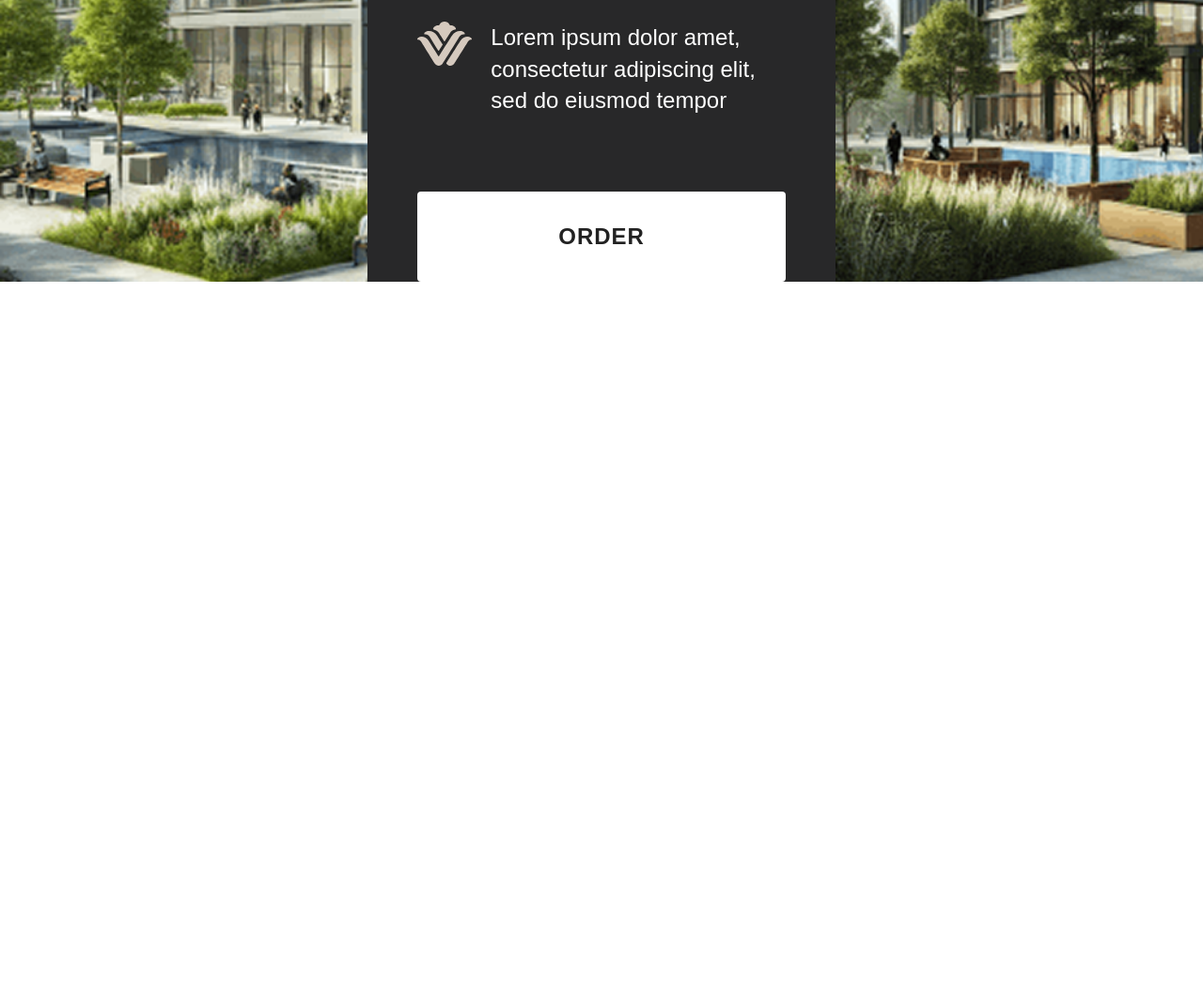
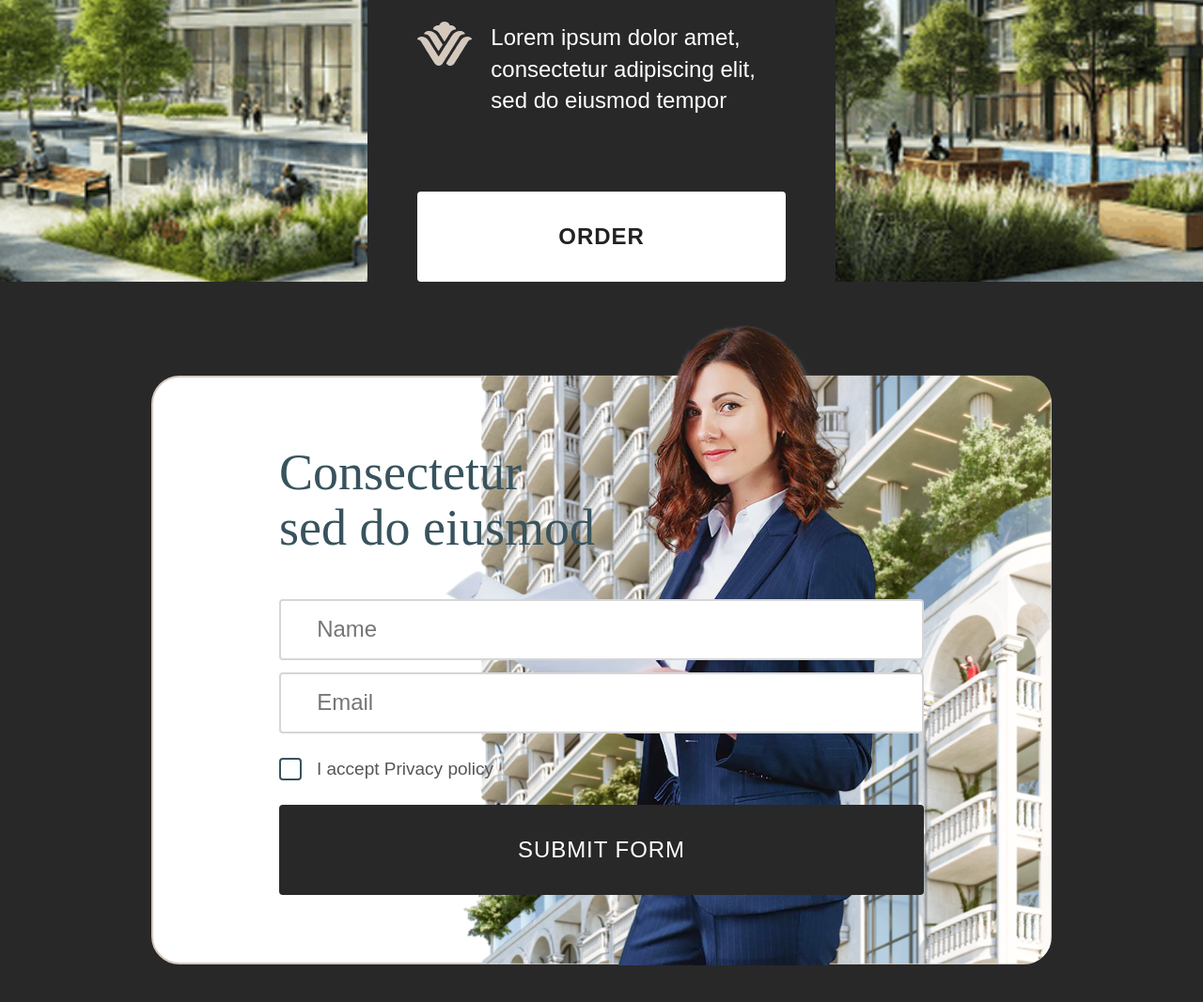
Before and after one commit to gudrum1983/Serenity, a website: page index.html in a window 1280 px wide. Shown: the part 1523-2590 px from the top of the page at 94% size. Before the commit the page ends 1823 px from the top, so only its background shows below. Drawn offline with Linux system fonts and the light colour scheme.

Commit message:
add Form

```diff
--- a/blocks/Button/index.css
+++ b/blocks/Button/index.css
@@ -1,7 +1,7 @@
 .Button {
     border: none;
     display: flex;
-width: 100%;
+    width: 100%;
     height: 96px;
     padding: 32px 50px;
     justify-content: center;
@@ -22,3 +22,11 @@
 .Button__fit {
     width: fit-content;
 }
+
+.Button_type_dark {
+    color: #FFFFFF;
+    background: #282829;
+    text-align: center;
+    font-weight: 400;
+    text-transform: uppercase;
+}
--- a/blocks/Features/index.css
+++ b/blocks/Features/index.css
@@ -1,6 +1,6 @@
 .Features {
     width: 100%;
-    background: #282829;
+
 }
 
 .Features__Layout {
@@ -11,7 +11,6 @@
     flex-direction: row;
     gap: 53px;
     padding-top: 100px;
-    background: #282829;
 }
 
 .Features__Content {
--- a/blocks/Schedule/index.css
+++ b/blocks/Schedule/index.css
@@ -0,0 +1,172 @@
+.Schedule {
+    width: 100%;
+    height: fit-content;
+    padding: 100px 161px;
+}
+
+.Schedule__Layout {
+    border-radius: 30px;
+    border: 2px solid #D5C9BE;
+    background: #FFF;
+}
+
+.Schedule__FormBox {
+    padding: 72px 134px;
+    width: 100%;
+    display: flex;
+    flex-direction: column;
+
+}
+
+.Schedule__Form {
+    max-width: 774px;
+    display: flex;
+    flex-direction: column;
+    gap: 26px;
+
+}
+
+.Schedule__FormTitle {
+    z-index: 2;
+    width: 100%;
+    color: #38535D;
+    font-family: Prata, serif;
+    font-size: 54px;
+    font-style: normal;
+    font-weight: 400;
+    line-height: 110%; /* 59.4px */
+    margin-bottom: 45px;
+}
+
+.Schedule__FormInput {
+    display: flex;
+    height: 65px;
+    padding: 13.877px 20.815px 13.877px 38.161px;
+    align-items: center;
+    gap: 8.673px;
+    align-self: stretch;
+    border-radius: 4px;
+    border: 2px solid #D6D6D6;
+    background: var(--white, #FFF);
+    color: var(--SECONDARY-COLOR-SUPPORTING-COLORS-IRON, #55565A);
+    font-family: Arial, serif;
+    font-size: 24px;
+    font-style: normal;
+    font-weight: 400;
+    line-height: 150%; /* 36px */
+    z-index: 2;
+}
+
+
+.Schedule__FormCheck  {
+    z-index: 2;
+    color: var(--SECONDARY-COLOR-SUPPORTING-COLORS-IRON, #55565A);
+
+    font-family: Arial, serif;
+    font-size: 19px;
+    font-style: normal;
+    font-weight: 400;
+    line-height: 130%; /* 24.7px */
+
+
+}
+
+.Schedule__FormFields {
+    display: flex;
+    flex-direction: column;
+    gap: 13px;
+    width: 100%;
+}
+
+.background-block {
+    position: relative;
+    z-index: 1;
+}
+
+/* первая картинка */
+.background-block::before {
+    content: '';
+    position: absolute;
+    right: 91px;
+    height: calc(100% + 129px + 3px);
+    bottom: -3px;
+    width: 600px;
+    background-image: url('../../images/form_2.png');
+    background-size: cover;
+    background-position: top;
+    z-index: 1;
+}
+
+/* вторая картинка */
+.background-block::after {
+    content: '';
+    position: absolute;
+    top: -3px;
+    right: -2px;
+    height: calc(100% + 5px);
+    width: calc(100% + 3px); /* или нужная ширина */
+    background-image: url('../../images/form_1.png');
+    background-size: cover;
+    background-repeat: no-repeat;
+    background-position: top right;
+    z-index: 0;
+    border-radius: 30px;
+    overflow: hidden;
+}
+
+.Schedule__Submit {
+    z-index: 2;
+}
+
+.checkbox {
+    width: fit-content;
+    display: flex;
+    justify-content: center;
+    align-items: center;
+    gap: 16px;
+    z-index: 2;
+}
+
+.checkbox-label {
+    color: var(--SECONDARY-COLOR-SUPPORTING-COLORS-IRON, #55565A);
+    font-family: Arial, serif;
+    font-size: 19px;
+    font-style: normal;
+    font-weight: 400;
+    line-height: 130%; /* 24.7px */
+
+}
+
+.checkbox-input {
+    appearance: none;
+    position: relative;
+    width: 24px;
+    height: 24px;
+    text-align: center;
+    /*background: #C56FFF;*/
+/*    box-shadow: inset 0 0 5px rgb(0 0 0 / 0.2);*/
+color: var(--PRIMARY-COLORS-OCEANIC, #405D65);
+    border-radius: 4px;
+    border: 2px solid var(--PRIMARY-COLORS-OCEANIC, #405D65);
+    background: var(--BG-WHITE, #FFF);
+}
+
+.checkbox-input::after {
+    content: "\2714";
+    position: absolute;
+    top: -1px;
+    left: -2px;
+    width: 0;
+    height: 0;
+    font-size: 20px;
+    line-height: 24px;
+
+
+    overflow: hidden;
+}
+
+.checkbox-input:checked::after {
+    width: 24px;
+    height: 24px;
+
+}
--- a/index.html
+++ b/index.html
@@ -14,7 +14,7 @@
             <ul class="Navigation__list">
                 <li><a href="#discover" class="Navigation__item TextNavigation">Discover</a></li>
                 <li><a href="#features" class="Navigation__item TextNavigation">Features</a></li>
-                <li><a href="#contact" class="Navigation__item TextNavigation">Schedule Visit</a></li>
+                <li><a href="#schedule" class="Navigation__item TextNavigation">Schedule Visit</a></li>
             </ul>
         </nav>
     </div>
@@ -59,7 +59,7 @@
 <section id="features" class="Features">
     <div class="Features__Layout">
         <div class="Features__ImageLeft">
-           <!-- <img class="Features__ImageLeft" src="images/feat_1.png" alt="Main image"/>-->
+            <!-- <img class="Features__ImageLeft" src="images/feat_1.png" alt="Main image"/>-->
         </div>
 
         <div class="Features__Content">
@@ -87,7 +87,7 @@
             <button class="Button">Order</button>
         </div>
         <div class="Features__ImageRight">
-<!--        <img class="Features__ImageRight" src="images/feat_2.png" alt="Main image"/>-->
+            <!--        <img class="Features__ImageRight" src="images/feat_2.png" alt="Main image"/>-->
         </div>
 
     </div>
@@ -95,7 +95,30 @@
 
 </section>
 
-<section id="contact" class="Section_type_contact"></section>
+<section id="schedule" class="Schedule">
+    <div class="Schedule__Layout  background-block">
+        <div class="Schedule__FormBox ">
+            <h4 class="Schedule__FormTitle">Consectetur <br/>
+                sed do eiusmod</h4>
+            <form class="Schedule__Form">
+                <div class="Schedule__FormFields">
+                <input class="Schedule__FormInput" type="text" placeholder="Name"/>
+                <input class="Schedule__FormInput" type="email" placeholder="Email"/>
+                </div>
+
+
+                <div class="checkbox">
+                    <input class="checkbox-input" type="checkbox" id="checkbox2">
+                    <label class="checkbox-label" for="checkbox2">
+                        I accept Privacy policy
+                    </label>
+                </div>
+
+                <button class="Schedule__Submit Button Button_type_dark">Submit Form</button>
+            </form>
+        </div>
+    </div>
+</section>
 
 <!--<script src="js/script.js"></script>-->
 </body>
--- a/style/index.css
+++ b/style/index.css
@@ -1,19 +1,23 @@
 @import url('../vendor/fonts/fonts.css');
 @import url('../blocks/Typography/index.css');
+@import url('../blocks/Button/index.css');
 @import url('../blocks/Discover/index.css');
 @import url('../blocks/Header/index.css');
 @import url('../blocks/Navigation/index.css');
 @import url('../blocks/Features/index.css');
-@import url('../blocks/Button/index.css');
+@import url('../blocks/Schedule/index.css');
 
 :root {
+    display: flex;
     --bg-white: #FFF;
+    --BG-WHITE: #FFF;
     --bg-dark: #222;
     --PRIMARY-COLOR-APPLICATIONS-DARK-DUNE: #D5C9BE;
     --PRIMARY-COLORS-OCEANIC: #38535D;
     --PRIMARY-COLORS-WHITE: #FFF;
     --SUPPORTING-COLORS-IRONS: #55565A;
     --SUPPORTING-COLORS-IRONS-opacity: #55565AB3;
+    --SECONDARY-COLOR-SUPPORTING-COLORS-IRON:  #55565A;
     --white: #FFF;
     --FFFFFF: #FFF;
     --D5C9BE: #D5C9BE;
@@ -27,6 +31,14 @@
     --D6D6D6: #D6D6D6;
      position: relative;
      color: #FFF;
+    background: #282829;
+}
+
+
+#body {
+    margin: 0 auto;
+    width: 100%;
+    max-width: 1920px;
 }
 
 * {
```
